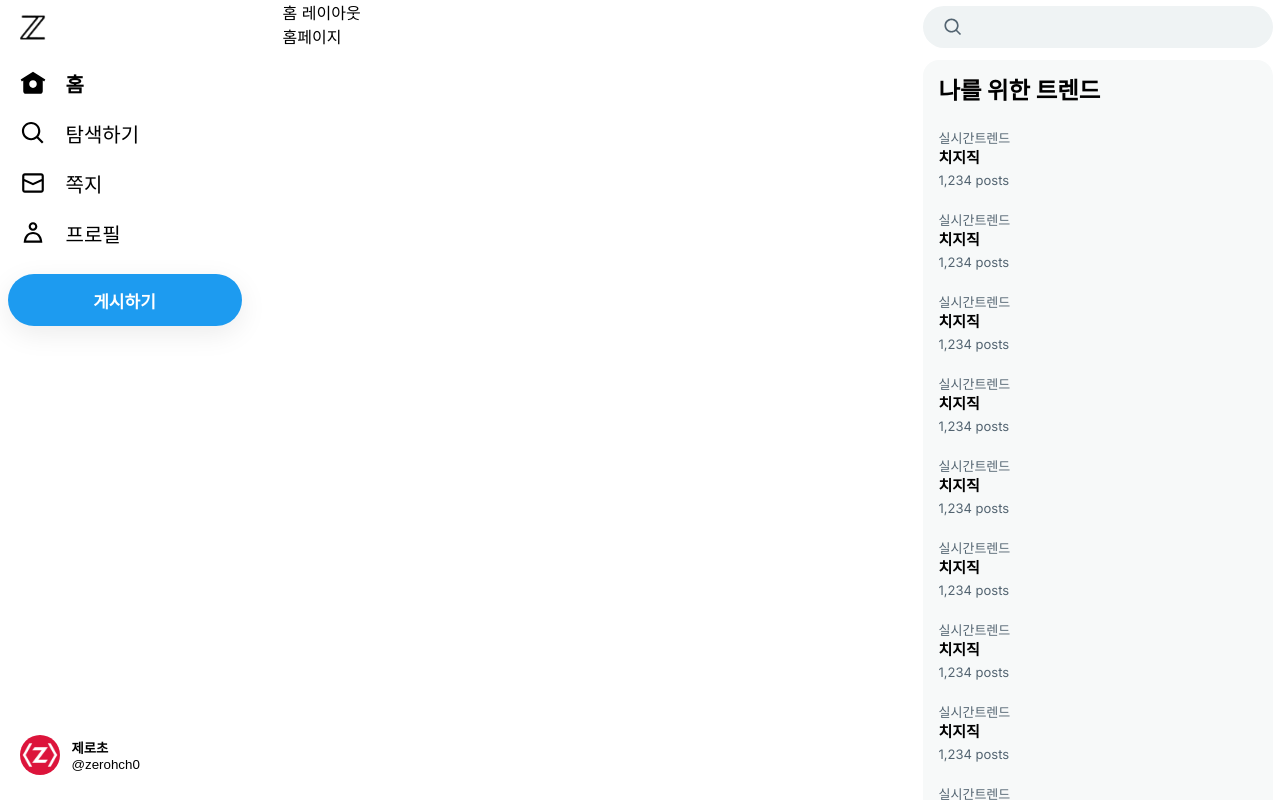
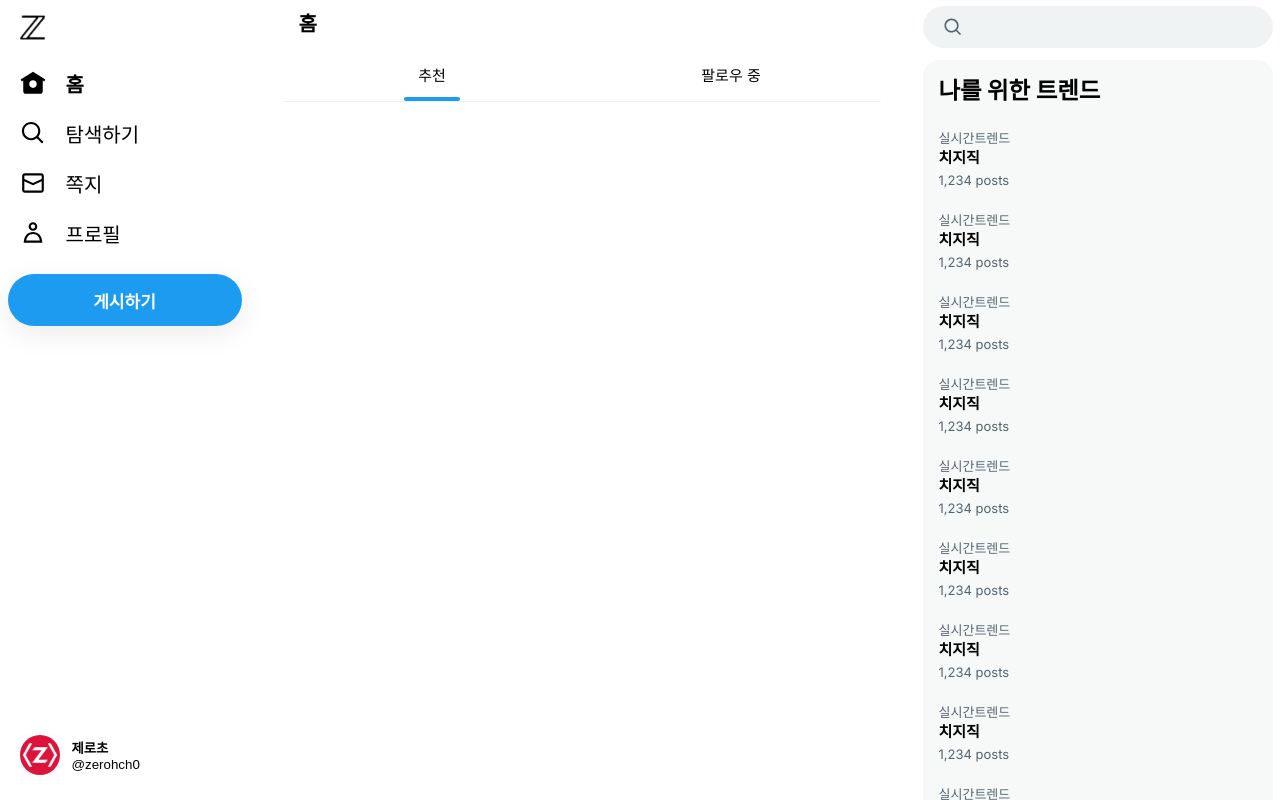
Before and after one commit to ihj0906/x-com, a Next.js app: page /home in a window 1280 px wide. Built offline with nearby package versions, Linux system fonts and the light colour scheme.

Commit message:
Tab 컴포넌트 생성 및 Provider 적용

```diff
--- /dev/null
+++ b/src/app/(afterLogin)/_component/Post.tsx
@@ -0,0 +1,3 @@
+export default function Post() {
+    return <div></div>;
+}
--- a/src/app/(afterLogin)/_component/TrendSection.tsx
+++ b/src/app/(afterLogin)/_component/TrendSection.tsx
@@ -16,6 +16,11 @@
                 <Trend />
                 <Trend />
                 <Trend />
+                <Trend />
+                <Trend />
+                <Trend />
+                <Trend />
+                <Trend />
             </div>
         </div>
     );
--- /dev/null
+++ b/src/app/(afterLogin)/home/_component/PostForm.tsx
@@ -0,0 +1,3 @@
+export default function PostForm() {
+    return <div></div>;
+}
--- /dev/null
+++ b/src/app/(afterLogin)/home/_component/Tab.tsx
@@ -0,0 +1,33 @@
+'use client';
+
+import { useState } from 'react';
+import style from './tab.module.css';
+
+export default function Tap() {
+    const [tab, setTab] = useState('rec');
+    const onClickRec = () => {};
+
+    const onClickFol = () => {};
+
+    return (
+        <div className={style.homeFixed}>
+            <div className={style.homeText}>홈</div>
+            <div className={style.homeTab}>
+                <div onClick={onClickRec}>
+                    추천
+                    <div
+                        className={style.tabIndicator}
+                        hidden={tab === 'fol'}
+                    ></div>
+                </div>
+                <div onClick={onClickFol}>
+                    팔로우 중
+                    <div
+                        className={style.tabIndicator}
+                        hidden={tab === 'rec'}
+                    ></div>
+                </div>
+            </div>
+        </div>
+    );
+}
--- /dev/null
+++ b/src/app/(afterLogin)/home/_component/TabProvider.tsx
@@ -0,0 +1,20 @@
+'use client';
+
+import { createContext, useState, ReactNode } from 'react';
+
+export const TabContext = createContext({
+    tab: 'rec',
+    setTab: (value: 'rec' | 'fol') => {},
+});
+
+type Props = { children: ReactNode };
+
+export default function TabProvider({ children }: Props) {
+    const [tab, setTab] = useState('rec');
+
+    return (
+        <TabContext.Provider value={{ tab, setTab }}>
+            {children}
+        </TabContext.Provider>
+    );
+}
--- /dev/null
+++ b/src/app/(afterLogin)/home/_component/tab.module.css
@@ -0,0 +1,58 @@
+.main {
+    width: 600px;
+    border-color: rgb(239, 243, 244);
+    border-right-width: 1px;
+    border-left-width: 1px;
+    border-left-style: solid;
+    border-right-style: solid;
+    display: flex;
+    flex-direction: column;
+    align-items: stretch;
+}
+
+.homeFixed {
+    position: fixed;
+    width: 598px;
+    background-color: rgba(255, 255, 255, 0.85);
+    backdrop-filter: blur(12px);
+    border-color: rgb(239, 243, 244);
+    border-bottom-width: 1px;
+    border-bottom-style: solid;
+}
+
+.homeText {
+    font-size: 20px;
+    line-height: 24px;
+    font-weight: bold;
+    padding: 12px 16px;
+}
+
+.homeTab {
+    height: 53px;
+    display: flex;
+}
+
+.homeTab > div {
+    flex: 1;
+    display: flex;
+    align-items: center;
+    justify-content: center;
+    font-size: 15px;
+    cursor: pointer;
+    position: relative;
+}
+
+.homeTab a:hover {
+    background-color: rgba(15, 20, 25, 0.1);
+}
+
+.tabIndicator {
+    height: 4px;
+    align-self: center;
+    background-color: rgb(29, 155, 240);
+    min-width: 56px;
+    width: 56px;
+    position: absolute;
+    bottom: 0px;
+    border-radius: 9999px;
+}
--- a/src/app/(afterLogin)/home/layout.tsx
+++ /dev/null
@@ -1,9 +0,0 @@
-import { ReactNode } from 'react';
-
-export default async function HomeLayout({
-    children,
-}: {
-    children: ReactNode;
-}) {
-    return <div>홈 레이아웃{children}</div>;
-}
--- a/src/app/(afterLogin)/home/page.tsx
+++ b/src/app/(afterLogin)/home/page.tsx
@@ -1,3 +1,34 @@
+import Post from '@/app/(afterLogin)/_component/Post';
+import PostForm from '@/app/(afterLogin)/home/_component/PostForm';
+import Tab from '@/app/(afterLogin)/home/_component/Tab';
+import style from './home.module.css';
+import TabProvider from '@/app/(afterLogin)/home/_component/TabProvider';
+
 export default function Home() {
-    return <main>홈페이지</main>;
+    return (
+        <main className={style.main}>
+            <TabProvider>
+                <Tab />
+                <PostForm />
+                <Post />
+                <Post />
+                <Post />
+                <Post />
+                <Post />
+                <Post />
+                <Post />
+                <Post />
+                <Post />
+                <Post />
+                <Post />
+                <Post />
+                <Post />
+                <Post />
+            </TabProvider>
+        </main>
+    );
 }
+
+/**
+ *  Provider 내부에서만 Context 를 사용할 수 있음
+ */
--- a/src/app/globals.css
+++ b/src/app/globals.css
@@ -1,9 +1,9 @@
 :root {
     --max-width: 1100px;
     --border-radius: 12px;
-  --font-mono: ui-monospace, Menlo, Monaco, "Cascadia Mono", "Segoe UI Mono",
-    "Roboto Mono", "Oxygen Mono", "Ubuntu Monospace", "Source Code Pro",
-    "Fira Mono", "Droid Sans Mono", "Courier New", monospace;
+    --font-mono: ui-monospace, Menlo, Monaco, 'Cascadia Mono', 'Segoe UI Mono',
+        'Roboto Mono', 'Oxygen Mono', 'Ubuntu Monospace', 'Source Code Pro',
+        'Fira Mono', 'Droid Sans Mono', 'Courier New', monospace;
 
     --foreground-rgb: 0, 0, 0;
     --background-start-rgb: 214, 219, 220;
@@ -46,7 +46,10 @@
         --background-start-rgb: 0, 0, 0;
         --background-end-rgb: 0, 0, 0;
 
-    --primary-glow: radial-gradient(rgba(1, 65, 255, 0.4), rgba(1, 65, 255, 0));
+        --primary-glow: radial-gradient(
+            rgba(1, 65, 255, 0.4),
+            rgba(1, 65, 255, 0)
+        );
         --secondary-glow: linear-gradient(
             to bottom right,
             rgba(1, 65, 255, 0),
@@ -83,16 +86,11 @@
 body {
     max-width: 100vw;
     overflow-x: hidden;
+    background-color: white;
 }
 
 body {
     color: rgb(var(--foreground-rgb));
-  background: linear-gradient(
-      to bottom,
-      transparent,
-      rgb(var(--background-end-rgb))
-    )
-    rgb(var(--background-start-rgb));
 }
 
 a {
--- a/src/app/layout.tsx
+++ b/src/app/layout.tsx
@@ -1,7 +1,6 @@
 import type { Metadata } from 'next';
 import { Inter } from 'next/font/google';
 import './globals.css';
-import styles from './page.module.css';
 
 const inter = Inter({ subsets: ['latin'] });
 
```
Also changed, not shown: src/app/(afterLogin)/_component/post.module.css (added), src/app/(afterLogin)/home/home.module.css (added). Lines whose indentation alone changed are shown as unchanged.
